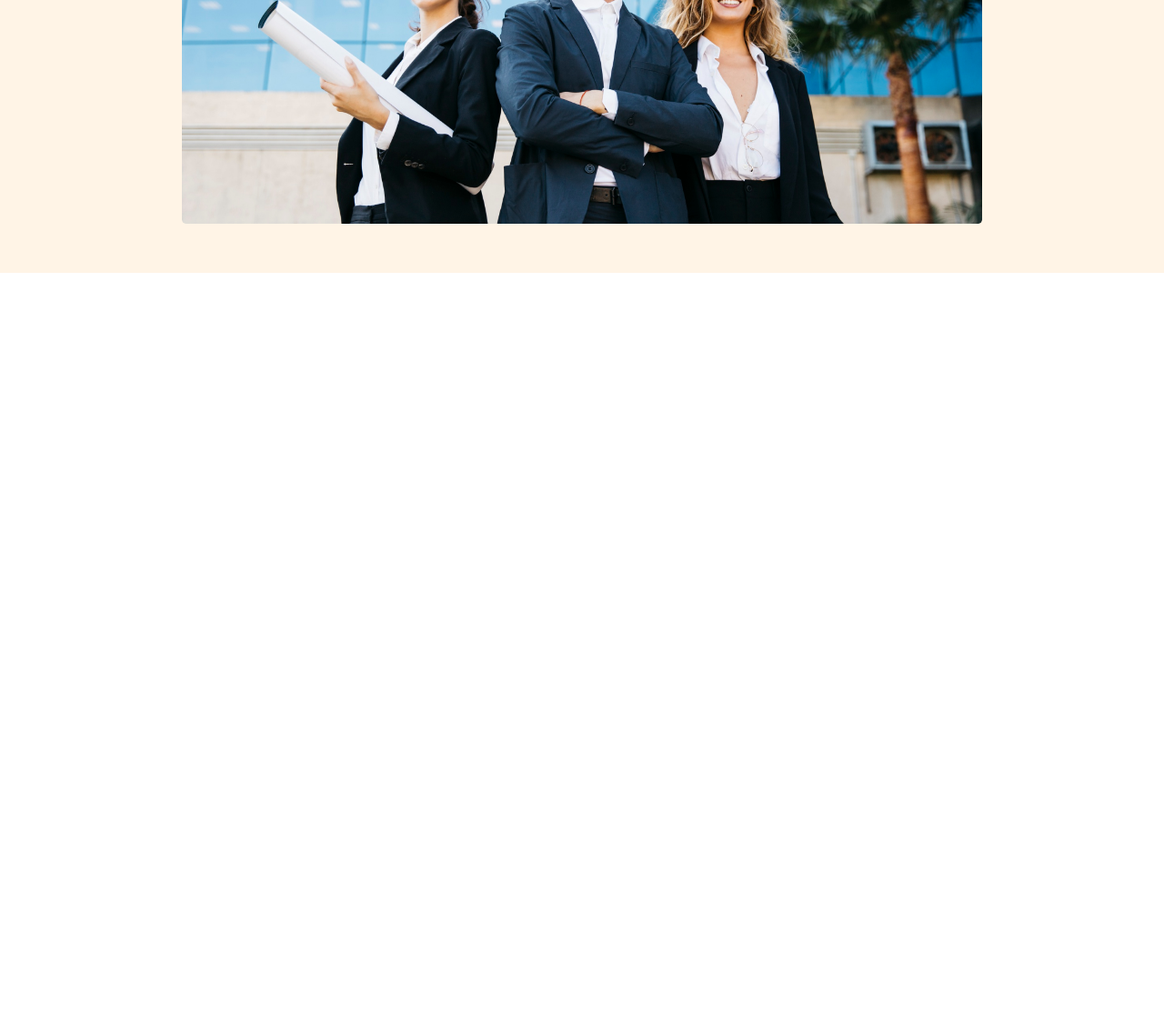
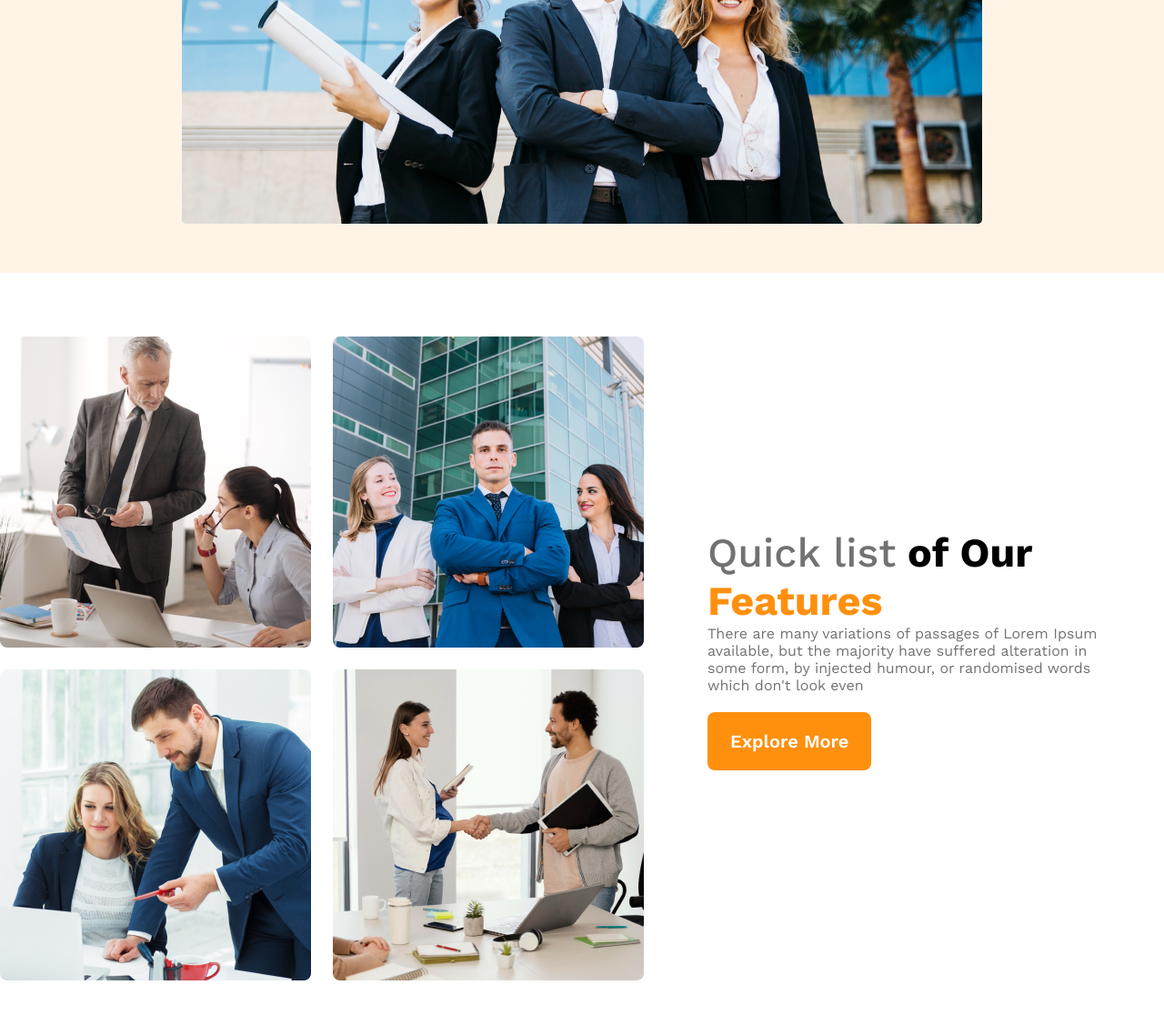
Before and after one commit to Sadatul99/g3-architects, a plain HTML site: page index.html in a window 1280 px wide. Shown: the part 699-1815 px from the top of the page at 91% size. Before the commit the page ends 999 px from the top, so only its background shows below. Drawn offline with nearby package versions, Linux system fonts and the light colour scheme.

Commit message:
teams section done

```diff
--- a/index.html
+++ b/index.html
@@ -1,11 +1,13 @@
 <!DOCTYPE html>
 <html lang="en">
+
 <head>
     <meta charset="UTF-8">
     <meta name="viewport" content="width=device-width, initial-scale=1.0">
     <link rel="stylesheet" href="styles/architect.css">
     <title>G3 Architects</title>
 </head>
+
 <body>
     <header>
         <nav>
@@ -21,13 +23,33 @@
             <div class="banner-contents">
                 <h2 class="banner-title">Brand New
                     Group of Architects</h2>
-                <p class="banner-description">There are many variations of passages of Lorem Ipsum available, but the majority have suffered alteration in some form, by injected humour, or randomised words which don't look even</p>
+                <p class="banner-description">There are many variations of passages of Lorem Ipsum available, but the
+                    majority have suffered alteration in some form, by injected humour, or randomised words which don't
+                    look even</p>
                 <button class="btn-primary">Explore More</button>
             </div>
             <img src="images/banner.png" alt="">
         </div>
     </header>
-    <main></main>
+    <main>
+        <!-- teams sections start -->
+        <section class="teams-container">
+            <div class="teams-img-container">
+                <img src="images/team1.png" alt="">
+                <img src="images/team2.png" alt="">
+                <img src="images/team3.png" alt="">
+                <img src="images/team4.png" alt="">
+            </div>
+            <div class="teams-content">
+                <h3 class="teams-title"><span class="quick-list text-light-gray">Quick list</span> <span>of Our</span>
+                    <span class="text-features">Features</span></h3>
+                <p class="text-light-gray">There are many variations of passages of Lorem Ipsum available, but the
+                    majority have suffered alteration in some form, by injected humour, or randomised words which don't
+                    look even</p>
+                <button class="btn-primary">Explore More</button>
+            </div>
+    </main>
     <footer></footer>
 </body>
+
 </html>
--- a/styles/architect.css
+++ b/styles/architect.css
@@ -18,6 +18,10 @@
     border: 0;
     margin: 20px 0px;
     cursor: pointer;
+}
+
+.text-light-gray {
+    color: #727272;
 }
 
 /* header styles */
@@ -83,14 +87,56 @@
     width: 100%;
 }
 
+/* main styles */
+main {
+    max-width: 1440px;
+    margin: 70px auto;
+}
+
+/* teams styles */
+
+.teams-container {
+    display: flex;
+    align-items: center;
+}
+
+.teams-img-container {
+    display: grid;
+    grid-template-columns: repeat(2, 1fr);
+    gap: 1.5rem;
+}
+
+.teams-content {
+    padding-left: 70px;
+    padding-right: 70px;
+}
+
+.teams-title {
+    font-size: 2.8rem;
+}
+
+.teams-title .quick-list {
+    font-weight: 500;
+}
+
+.teams-title .text-features {
+    color: #FF900E;
+    font-weight: 700;
+}
+
 /* responsive section */
 @media screen and (max-width:576px) {
     header {
         padding: 20px;
     }
 
-    nav {
+    nav,
+    .teams-container {
         flex-direction: column;
+    }
+
+    .teams-img-container {
+        grid-template-columns: 1fr;
     }
 }
 
@@ -99,7 +145,10 @@
         padding: 50px;
     }
 
-    nav {
-        flex-direction: column;
-    }
+    nav,
+    .features,
+    .teams-container
+    {
+    flex-direction: column;
 }
+}
```
